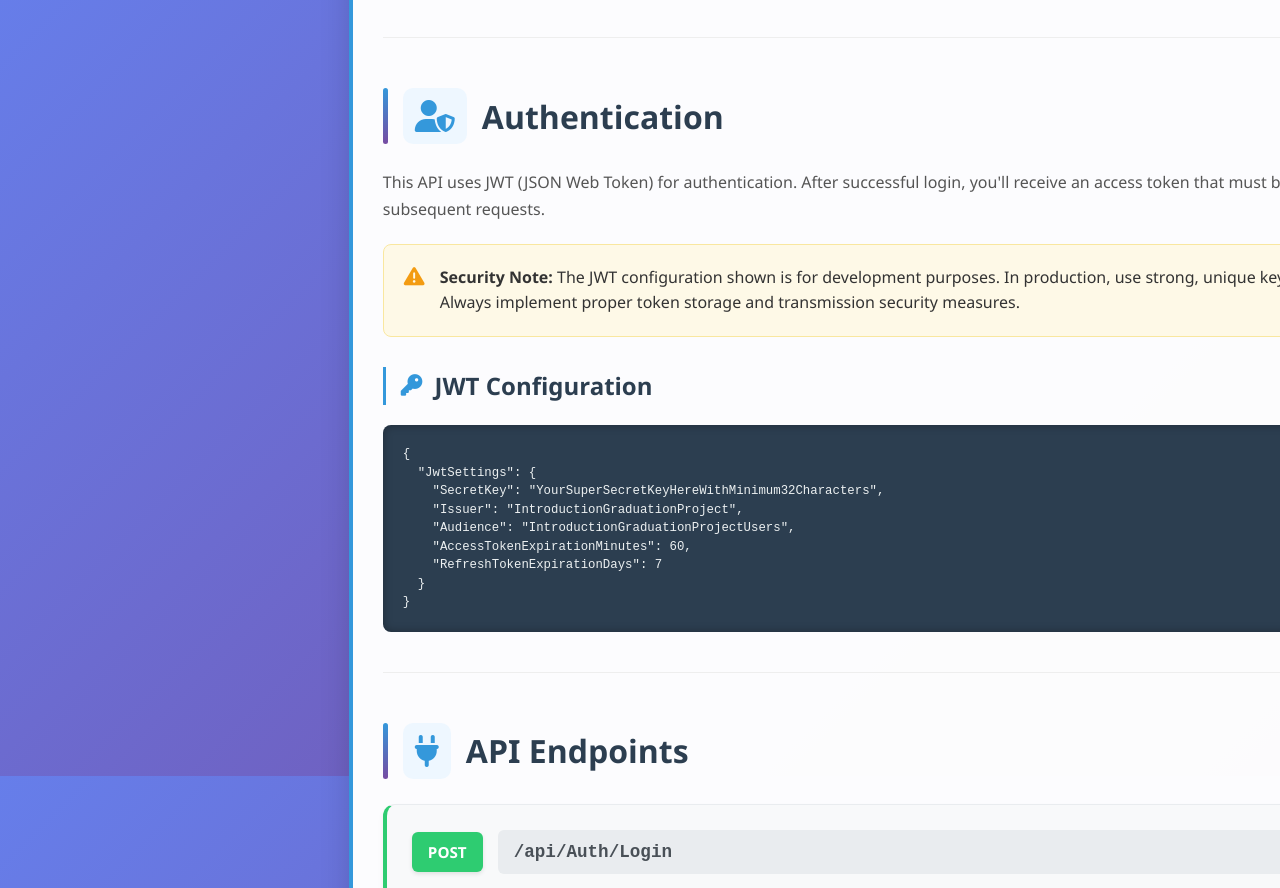
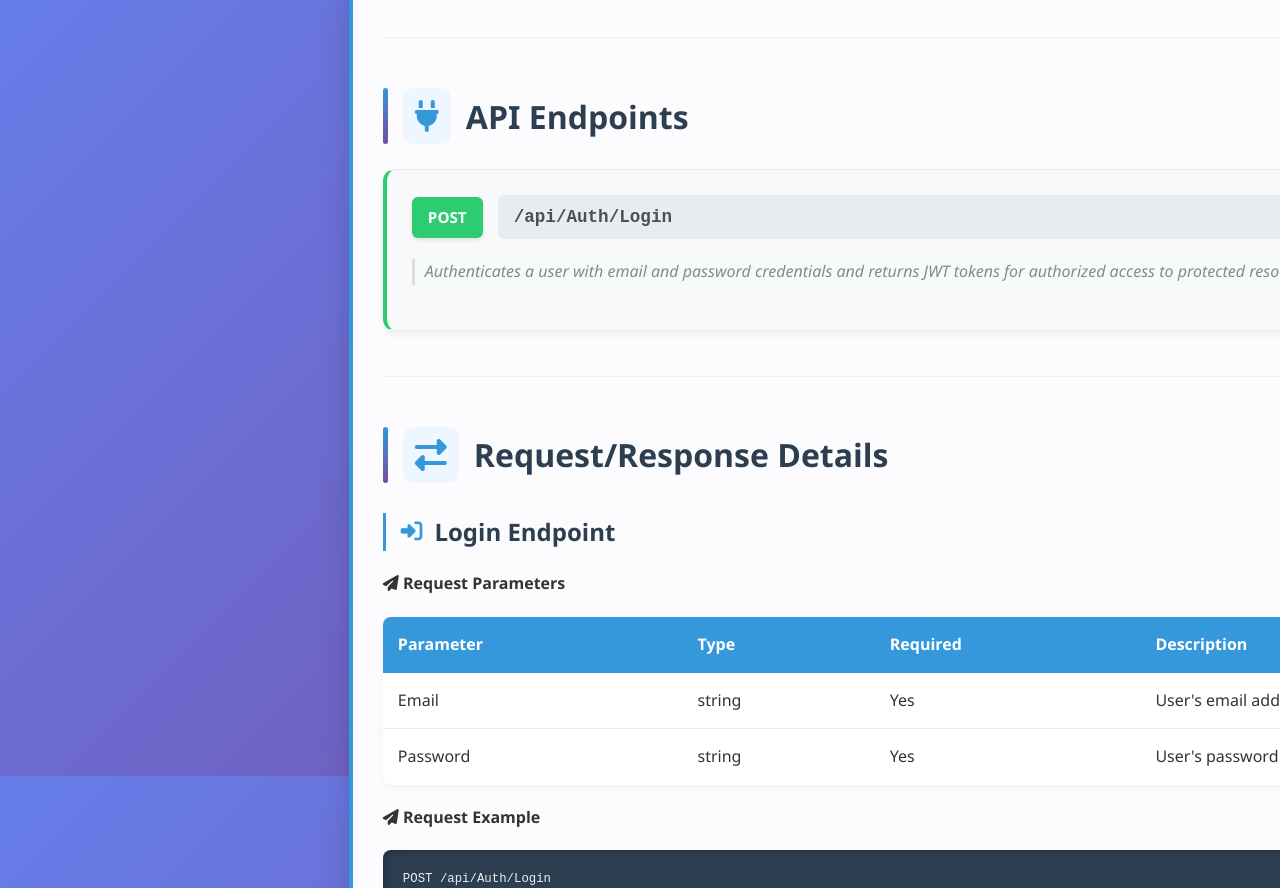
Before and after one commit to Muhmmed-Tamer/Introduction_GraduationProjectDocumentation, a plain HTML site: page Index.html in a window 1280 px wide. Shown: the part 824-1712 px from the top of the page. Drawn offline with Linux system fonts and the light colour scheme.

Commit message:
Update Index.html

```diff
--- a/Index.html
+++ b/Index.html
@@ -592,32 +592,6 @@
                     <p>The authentication system follows a clean architecture with separation of concerns, ensuring maintainability and testability. The CQRS pattern separates read and write operations for better performance and scalability.</p>
                 </section>
 
-                <section id="authentication" class="section">
-                    <h2><i class="fas fa-user-shield"></i> Authentication</h2>
-                    <p>This API uses JWT (JSON Web Token) for authentication. After successful login, you'll receive an access token that must be included in the Authorization header of subsequent requests.</p>
-
-                    <div class="warning-box">
-                        <i class="fas fa-exclamation-triangle"></i>
-                        <div>
-                            <strong>Security Note:</strong> The JWT configuration shown is for development purposes. In production, use strong, unique keys and appropriate expiration times. Always implement proper token storage and transmission security measures.
-                        </div>
-                    </div>
-
-                    <h3><i class="fas fa-key"></i> JWT Configuration</h3>
-                    <div class="code-block">
-                        <button class="copy-btn" onclick="copyCode(this)">Copy</button>
-                        <pre>{
-  "JwtSettings": {
-    "SecretKey": "YourSuperSecretKeyHereWithMinimum32Characters",
-    "Issuer": "IntroductionGraduationProject",
-    "Audience": "IntroductionGraduationProjectUsers",
-    "AccessTokenExpirationMinutes": 60,
-    "RefreshTokenExpirationDays": 7
-  }
-}</pre>
-                    </div>
-                </section>
-
                 <section id="endpoints" class="section">
                     <h2><i class="fas fa-plug"></i> API Endpoints</h2>
 
@@ -842,4 +816,5 @@ Content-Type: application/json
         window.dispatchEvent(new Event('scroll'));
     </script>
 </body>
+
 </html>
```
